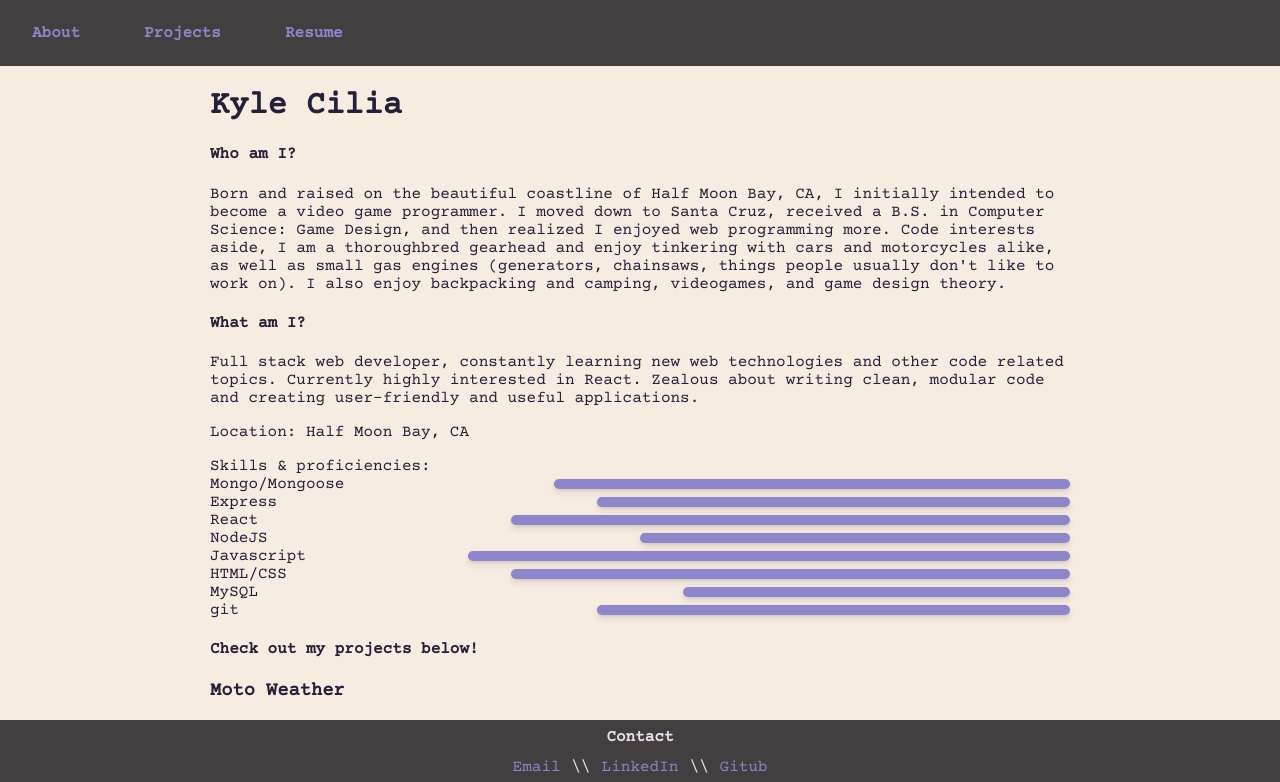
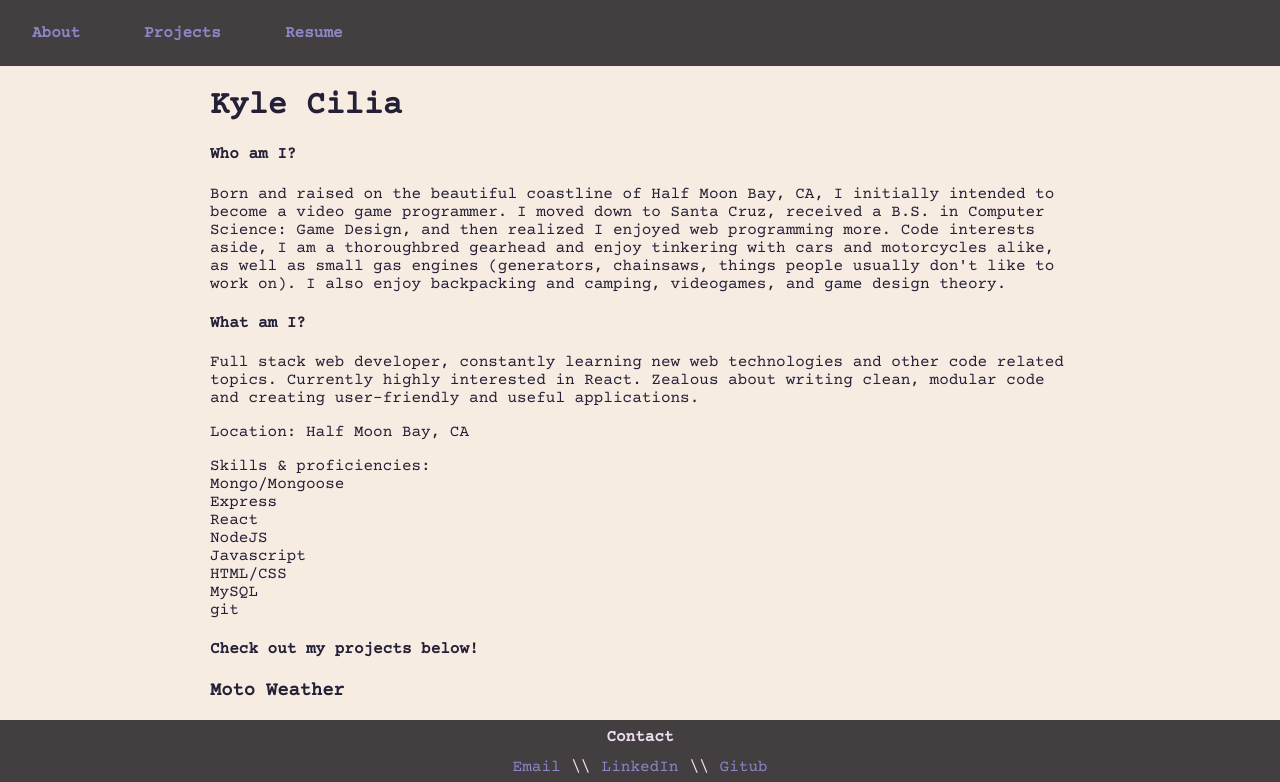
Before and after one commit to freshmangoes/portfolio, a React (Create React App) app: page / in a window 1280 px wide. Shown: the top 782 px of the page. Built offline with nearby package versions, Linux system fonts and the light colour scheme.

Commit message:
Removes progressbar as per suggestion

```diff
--- a/src/components/Intro/Intro.js
+++ b/src/components/Intro/Intro.js
@@ -20,15 +20,15 @@ const Intro = () => {
 				Skills & proficiencies:{' '}
 				{content.intro.skills.map((e) => {
 					const { skill, prof } = e;
-					const widthStyle = {
-						width: `${prof}%`,
-					};
+					// const widthStyle = {
+					// 	width: `${prof}%`,
+					// };
 					return (
 						<div className='prof-container'>
 							<span className='prof-label'>
 								<label className=''>{skill}</label>
 							</span>
-							<span className='prof-meter' style={widthStyle}></span>
+							{/* <span className='prof-meter' style={widthStyle}></span> */}
 						</div>
 					);
 				})}
```
